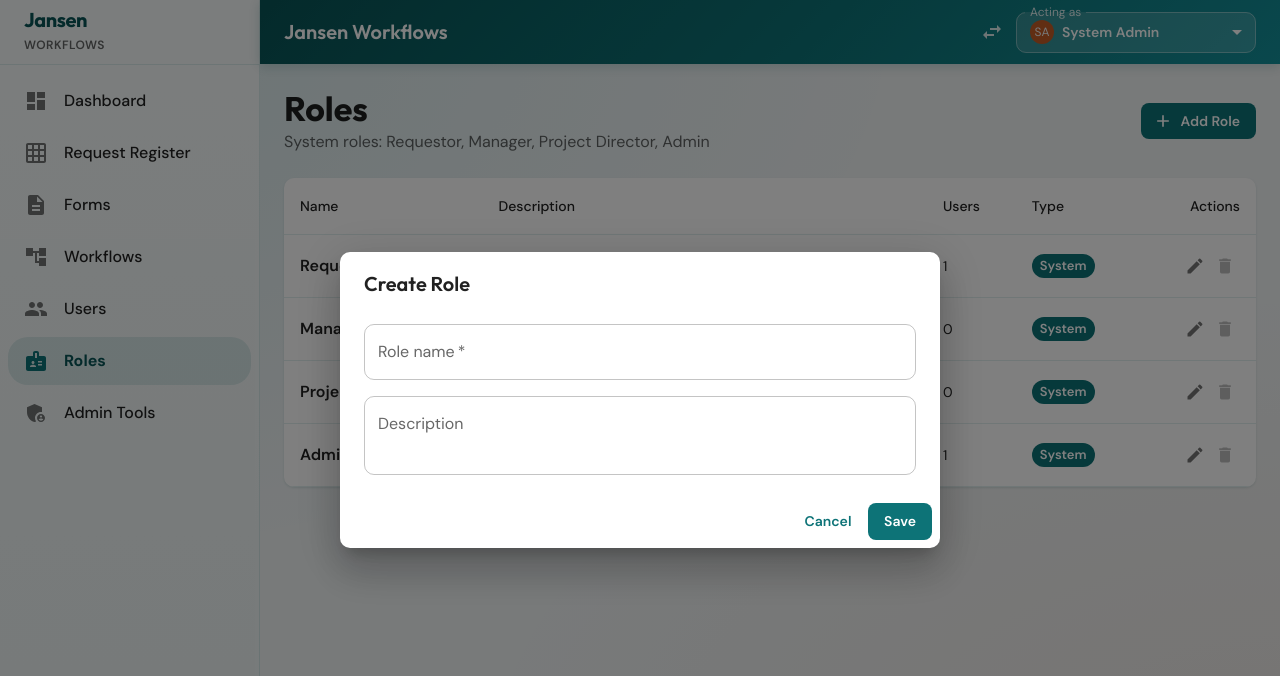
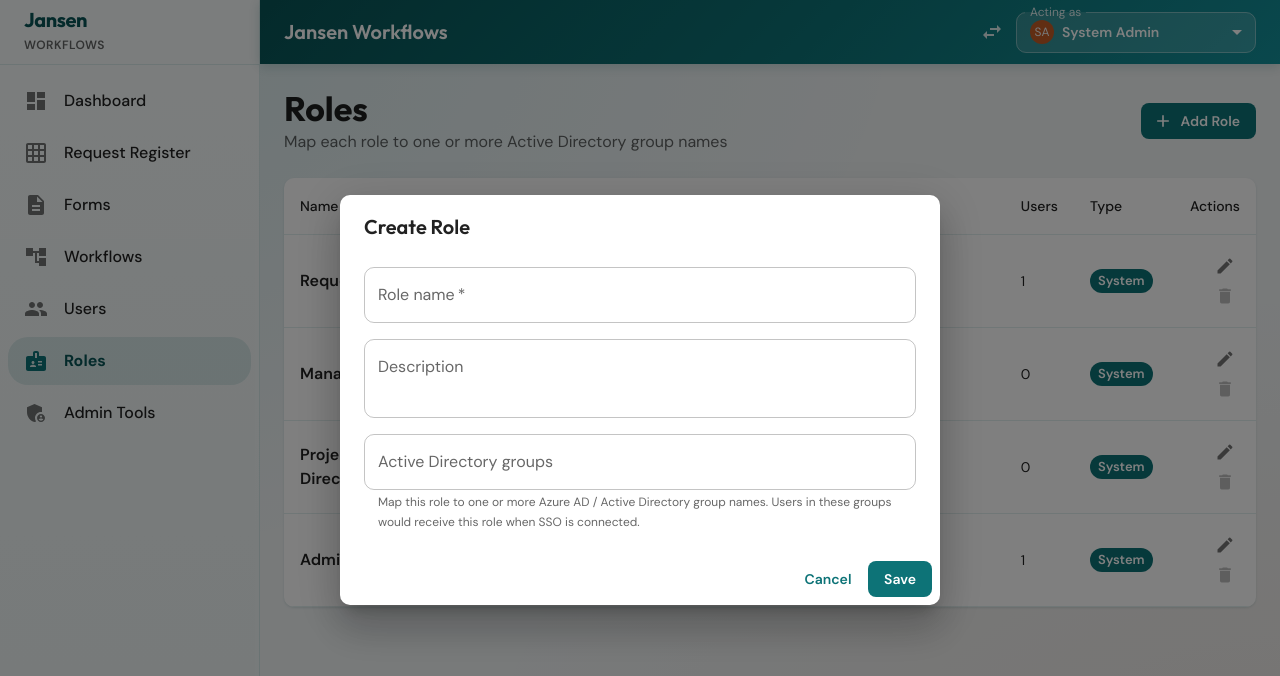
Before and after one commit to srtviperjr/workflow, a React (Vite) app: page /roles in a window 1280 px wide. Both pictures are taken after a click on the button "Add Role". Shown: the top 676 px of the page. Built offline with nearby package versions, Linux system fonts and the light colour scheme.

Commit message:
Add Active Directory group mapping to roles
Allow each role to map to one or more AD/AAD group names in the Roles
admin UI, with example mappings on system roles to demonstrate SSO-ready
configuration.

Co-authored-by: srtviperjr <srtviperjr@users.noreply.github.com>

```diff
--- a/src/context/AppContext.tsx
+++ b/src/context/AppContext.tsx
@@ -118,6 +118,7 @@ export function AppProvider({ children }: { children: ReactNode }) {
     addRole: (role) => {
       const created: Role = {
         ...role,
+        adGroupNames: role.adGroupNames ?? [],
         id: createId('role'),
         isSystem: false,
       };
--- a/src/data/defaults.ts
+++ b/src/data/defaults.ts
@@ -15,24 +15,28 @@ export function createDefaultRoles(): Role[] {
       id: 'role-requestor',
       name: 'Requestor',
       description: 'Can create and submit form requests',
+      adGroupNames: ['Jansen-Workflows-Requestors'],
       isSystem: true,
     },
     {
       id: 'role-manager',
       name: 'Manager',
       description: 'Reviews and approves requests at manager level',
+      adGroupNames: ['Jansen-Workflows-Managers', 'Jansen-Line-Managers'],
       isSystem: true,
     },
     {
       id: 'role-project-director',
       name: 'Project Director',
       description: 'Final project-level approval authority',
+      adGroupNames: ['Jansen-Workflows-Project-Directors'],
       isSystem: true,
     },
     {
       id: 'role-admin',
       name: 'Admin',
       description: 'Full system administration access',
+      adGroupNames: ['Jansen-Workflows-Admins'],
       isSystem: true,
     },
   ];
--- a/src/data/storage.ts
+++ b/src/data/storage.ts
@@ -1,7 +1,21 @@
-import type { AppData } from '../types';
+import type { AppData, Role } from '../types';
 import { createInitialData } from './defaults';
 
 const STORAGE_KEY = 'jansen-workflows-data';
+
+function normalizeRole(role: Role): Role {
+  return {
+    ...role,
+    adGroupNames: Array.isArray(role.adGroupNames) ? role.adGroupNames : [],
+  };
+}
+
+function normalizeData(data: AppData): AppData {
+  return {
+    ...data,
+    roles: data.roles.map(normalizeRole),
+  };
+}
 
 export function loadData(): AppData {
   try {
@@ -11,7 +25,7 @@ export function loadData(): AppData {
       saveData(initial);
       return initial;
     }
-    return JSON.parse(raw) as AppData;
+    return normalizeData(JSON.parse(raw) as AppData);
   } catch {
     const initial = createInitialData();
     saveData(initial);
--- a/src/pages/RolesPage.tsx
+++ b/src/pages/RolesPage.tsx
@@ -1,5 +1,6 @@
 import { useState } from 'react';
 import {
+  Autocomplete,
   Box,
   Button,
   Chip,
@@ -31,6 +32,7 @@ export function RolesPage() {
   const [editing, setEditing] = useState<Role | null>(null);
   const [name, setName] = useState('');
   const [description, setDescription] = useState('');
+  const [adGroupNames, setAdGroupNames] = useState<string[]>([]);
 
   if (!isAdmin) {
     return <Typography>Admin access required.</Typography>;
@@ -40,6 +42,7 @@ export function RolesPage() {
     setEditing(null);
     setName('');
     setDescription('');
+    setAdGroupNames([]);
     setOpen(true);
   };
 
@@ -47,15 +50,21 @@ export function RolesPage() {
     setEditing(r);
     setName(r.name);
     setDescription(r.description);
+    setAdGroupNames(r.adGroupNames ?? []);
     setOpen(true);
   };
 
   const save = () => {
     if (!name.trim()) return;
+    const groups = adGroupNames.map((g) => g.trim()).filter(Boolean);
     if (editing) {
-      updateRole(editing.id, { name: name.trim(), description });
+      updateRole(editing.id, {
+        name: name.trim(),
+        description,
+        adGroupNames: groups,
+      });
     } else {
-      addRole({ name: name.trim(), description });
+      addRole({ name: name.trim(), description, adGroupNames: groups });
     }
     setOpen(false);
   };
@@ -76,7 +85,7 @@ export function RolesPage() {
             Roles
           </Typography>
           <Typography color="text.secondary">
-            System roles: Requestor, Manager, Project Director, Admin
+            Map each role to one or more Active Directory group names
           </Typography>
         </Box>
         <Button variant="contained" startIcon={<AddIcon />} onClick={openCreate}>
@@ -90,6 +99,7 @@ export function RolesPage() {
             <TableRow>
               <TableCell>Name</TableCell>
               <TableCell>Description</TableCell>
+              <TableCell>AD Groups</TableCell>
               <TableCell>Users</TableCell>
               <TableCell>Type</TableCell>
               <TableCell align="right">Actions</TableCell>
@@ -102,6 +112,24 @@ export function RolesPage() {
                   <Typography fontWeight={600}>{r.name}</Typography>
                 </TableCell>
                 <TableCell>{r.description}</TableCell>
+                <TableCell>
+                  <Stack direction="row" spacing={0.5} flexWrap="wrap" useFlexGap>
+                    {(r.adGroupNames ?? []).length === 0 ? (
+                      <Typography variant="body2" color="text.secondary">
+                        —
+                      </Typography>
+                    ) : (
+                      r.adGroupNames.map((group) => (
+                        <Chip
+                          key={group}
+                          size="small"
+                          label={group}
+                          variant="outlined"
+                        />
+                      ))
+                    )}
+                  </Stack>
+                </TableCell>
                 <TableCell>{userCount(r.id)}</TableCell>
                 <TableCell>
                   <Chip
@@ -150,6 +178,41 @@ export function RolesPage() {
               value={description}
               onChange={(e) => setDescription(e.target.value)}
             />
+            <Autocomplete
+              multiple
+              freeSolo
+              options={[]}
+              value={adGroupNames}
+              onChange={(_event, value) => {
+                setAdGroupNames(
+                  value
+                    .map((v) => (typeof v === 'string' ? v.trim() : v))
+                    .filter(Boolean),
+                );
+              }}
+              renderTags={(value, getTagProps) =>
+                value.map((option, index) => {
+                  const { key, ...tagProps } = getTagProps({ index });
+                  return (
+                    <Chip
+                      key={key}
+                      variant="outlined"
+                      label={option}
+                      size="small"
+                      {...tagProps}
+                    />
+                  );
+                })
+              }
+              renderInput={(params) => (
+                <TextField
+                  {...params}
+                  label="Active Directory groups"
+                  placeholder="Type a group name and press Enter"
+                  helperText="Map this role to one or more Azure AD / Active Directory group names. Users in these groups would receive this role when SSO is connected."
+                />
+              )}
+            />
           </Stack>
         </DialogContent>
         <DialogActions>
--- a/src/types/index.ts
+++ b/src/types/index.ts
@@ -22,6 +22,8 @@ export interface Role {
   id: string;
   name: string;
   description: string;
+  /** Azure AD / Active Directory group names that map to this role */
+  adGroupNames: string[];
   isSystem: boolean;
 }
 
```
